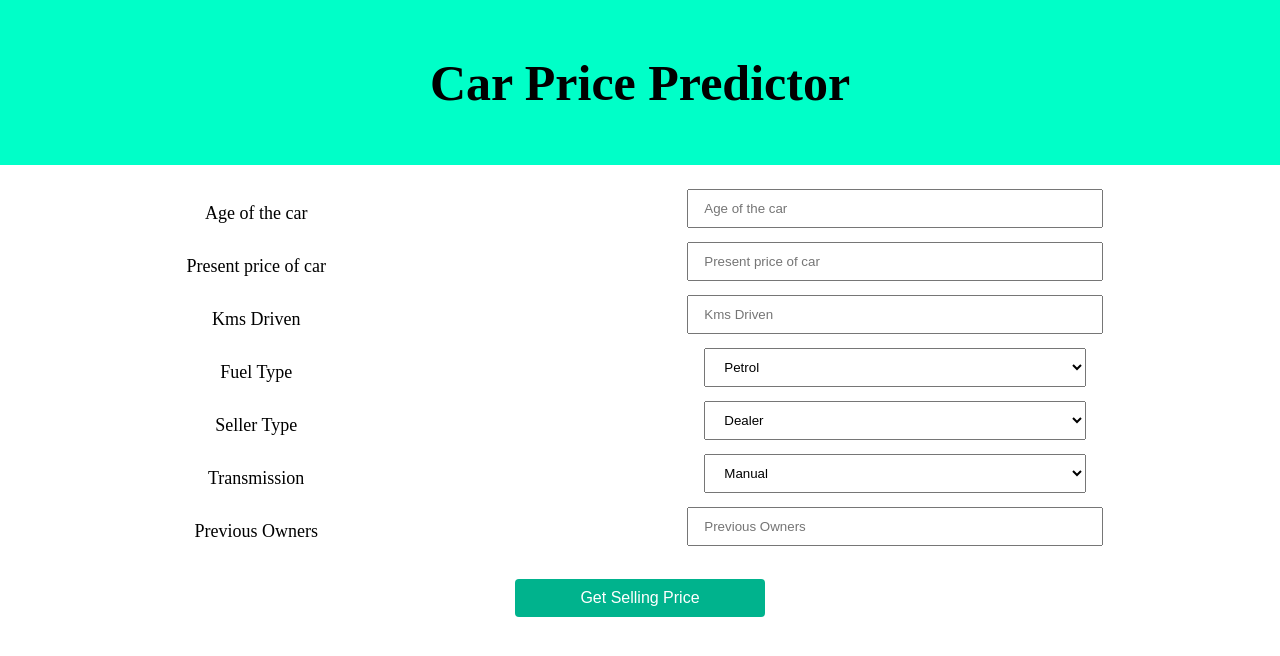
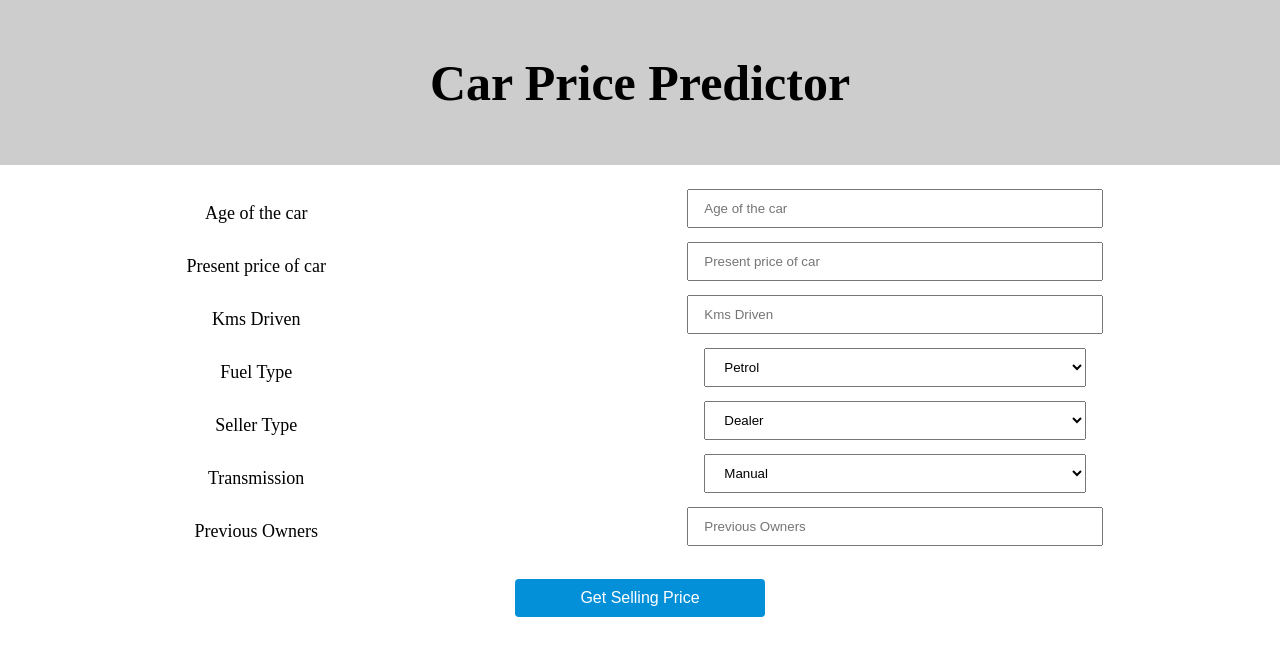
Before and after one commit to shivanik0/ShivaniKumawat-Lab5_Python-for-DS, a Flask app: page / in a window 1280 px wide. Shown: the top 656 px of the page. Run offline with Flask 2, Linux system fonts and the light colour scheme; parts of the project's set-up code (start-up, migrations or seed data) failed here and were passed over.

Commit message:
added files

```diff
--- a/python-lab-5-carpriceprediction/app.py
+++ b/python-lab-5-carpriceprediction/app.py
@@ -3,21 +3,16 @@ import pickle
 
 app = Flask(__name__)
 
-model = pickle.load(open('model.pkl', 'rb'))  # loading the trained model
+# loading the trained model
+model = pickle.load(open('model.pkl', 'rb'))
 
-
+# loading the html form
 @app.route('/', methods=['GET'])
 def home():
     return render_template('index.html')
 
-# In the above code, are returning the output of the function "render_template()".
-# This function accepts an input of an HTML page.
-# This function looks for the mentioned page under templates folder.
-# This is the reason we created this index.html form under templates folder.
 
-
-
-# Predict function to read the values from the UI and predict the price value.
+# Car price prediction function
 @app.route('/predict', methods=['POST'])
 def predict():
     if request.method == 'POST':
--- a/python-lab-5-carpriceprediction/templates/index.html
+++ b/python-lab-5-carpriceprediction/templates/index.html
@@ -7,7 +7,7 @@
 
     <style>
         header {
-            background-color: rgb(0, 255, 200);
+            background-color: rgb(205, 205, 205);
             font-size: 25px;
             padding: 20px;
         }
@@ -21,7 +21,7 @@
         h2 {
             font-weight: bold;
             font-size: 25px;
-            color: rgb(0 179 141);
+            color: rgb(4, 143, 217);
         }
         input {
             padding: 10px 15px;
@@ -44,7 +44,7 @@
 
         /* Submit button css property */
         .submit {
-            background-color: rgb(0 179 141);
+            background-color: rgb(4, 143, 217);
             width: 250px;
             border: none;
             color: #ffffff;
```
Also changed, not shown: Screenshots_CarPricePredictorApp/Screenshot_PricePredictorApp1.png (added), Screenshots_CarPricePredictorApp/Screenshot_PricePredictorApp2.png (added), Screenshots_CarPricePredictorApp/Screenshot_PricePredictorApp3.png (added).
